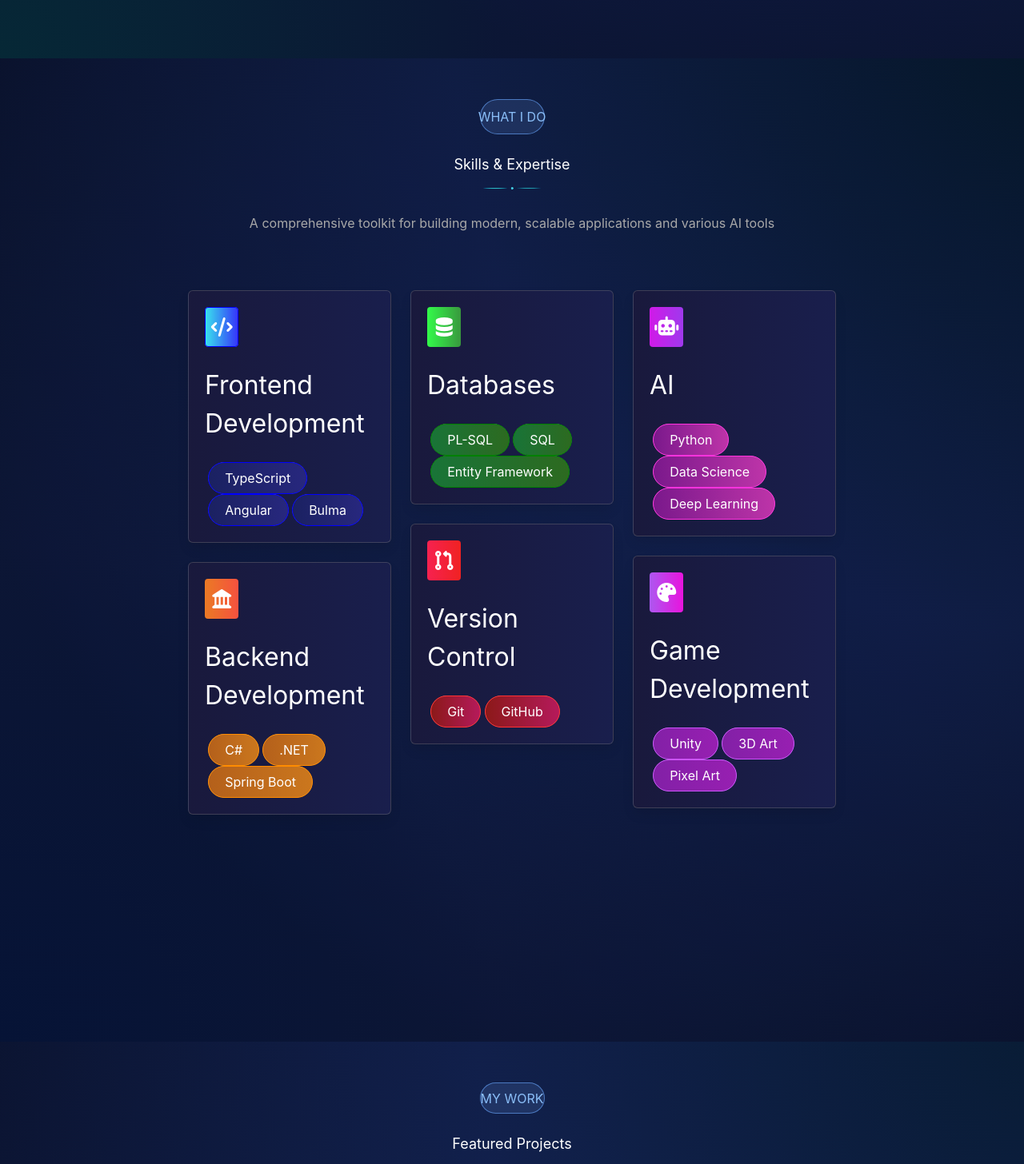
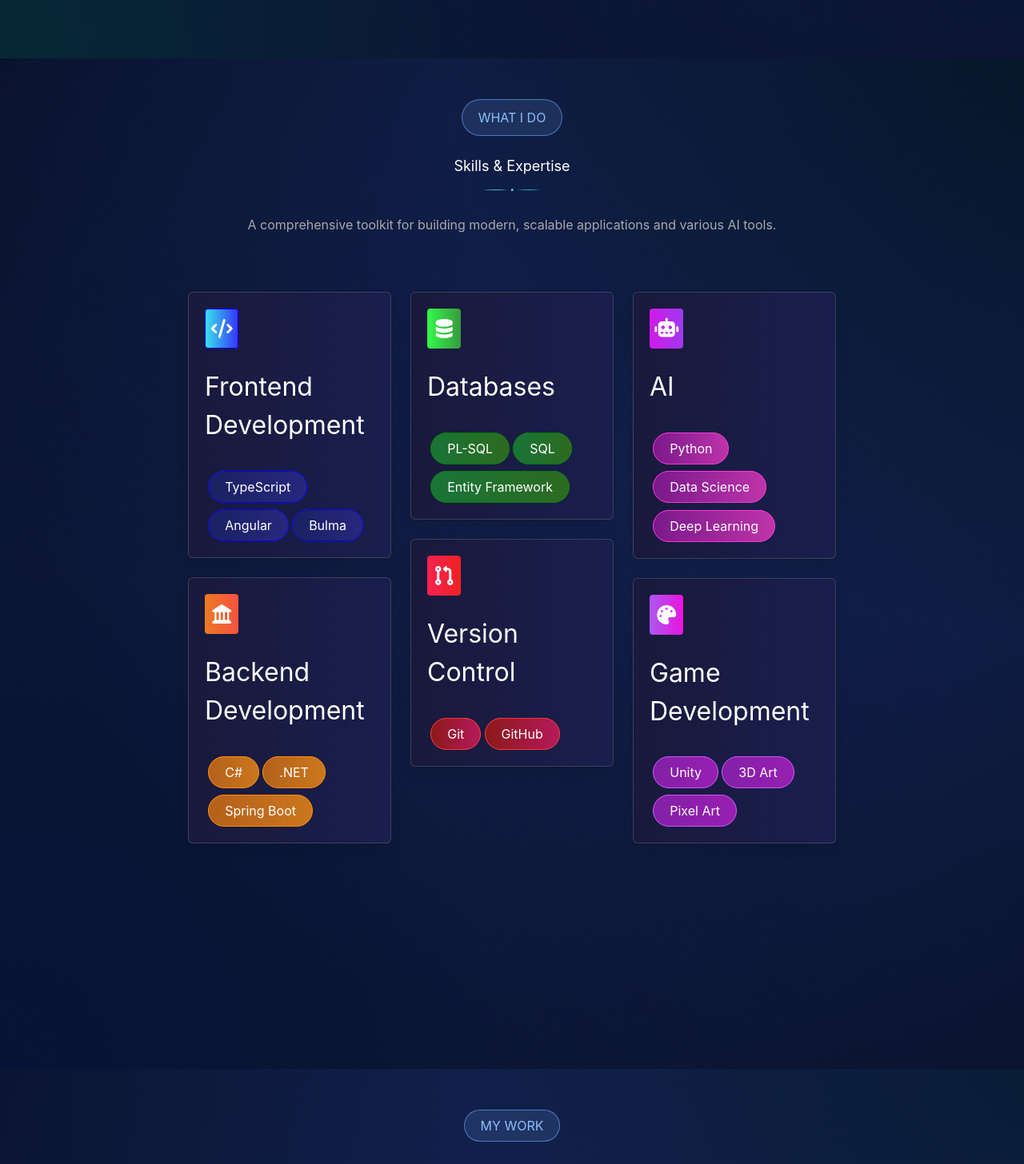
Before and after one commit to V3lu/Personal-Brand, an Angular app: page / in a window 1280 px wide. Shown: the part 2119-3575 px from the top of the page at 80% size. Built offline with nearby package versions, Linux system fonts and the light colour scheme.

Commit message:
Responsiveness fixes

```diff
--- a/src/app/about-me/about-me.component.css
+++ b/src/app/about-me/about-me.component.css
@@ -3,7 +3,7 @@
     color: oklch(0.79 0.1 251.78);
     border: 1px solid rgba(90, 143, 221, 0.77);
     background-color: rgba(127, 172, 255, 0.144);
-    width: 10%;
+    width: auto;
     height: 5%;
 }
 
@@ -52,7 +52,7 @@
 
 .icon{
   font-size: x-large;
-  padding-top: 28%;
+  padding-top: 7px;
 }
 
 #boxes{
--- a/src/app/my-work/my-work.component.css
+++ b/src/app/my-work/my-work.component.css
@@ -3,7 +3,7 @@
     color: oklch(0.79 0.1 251.78);
     border: 1px solid rgba(90, 143, 221, 0.77);
     background-color: rgba(127, 172, 255, 0.144);
-    width: 10%;
+    width: auto;
     height: 5%;
 }
 
@@ -49,12 +49,29 @@
   background-image: linear-gradient(to right, rgba(21, 10, 44, 0.903), rgba(4, 4, 65, 0.903));
   color: darkgray;
   border-radius: 5%;
+  border: 2px solid blue;
+  transition: 0.3s ease;
+}
 
+.card:hover{
+  transition: 0.3s ease;
+  border: 2px solid lightskyblue;
+  transform: scaleX(1.06) scaleY(1.06);
 }
 
 /* Ensure the image follows the card's rounded top corners */
 .card-image img {
-  border-top-left-radius: 5%;
-  border-top-right-radius: 5%;
+  border-top-left-radius: 7%;
+  border-top-right-radius: 7%;
   object-fit: cover; /* optional: ensures image fills the frame nicely */
 }
+
+.spani{
+  color: white;
+  transition: 0.3s ease;
+}
+
+.spani:hover{
+  color: lightskyblue;
+  transition: 0.3s ease;
+}
--- a/src/app/my-work/my-work.component.html
+++ b/src/app/my-work/my-work.component.html
@@ -8,7 +8,7 @@
         <button class="button is-rounded" id="whoami">MY WORK</button><br><br>
         <span style="color: white; font-size: large;">Featured Projects</span><br>
         <img src="assets/images/rect3.png" class="dots"><br><br>
-        <span style="color: darkgray;">Here are some of my works showcasing my skill and expertise</span>
+        <span style="color: darkgray;">Some of my works showcasing my skill and expertise.</span>
         <br><br><br><br>
         <div class="columns has-text-left">
           <div class="column">
@@ -18,12 +18,13 @@
                   <img
                     src="assets/images/orch.png"
                     alt="Placeholder image"
+                    id="orch"
                   />
                 </figure>
               </div>
               <div class="card-content">
                 <div class="content">
-                  <p class="title is-4">Orchard system</p>
+                  <p class="title is-4"><span class="spani">Orchard system</span></p>
                   Full-Stack Web Application with cryptocurrencies payments implemeneted.
                   <br /><br />
                   <span class="buttons"><button class="button is-rounded">Angular</button><button class="button is-rounded">.NET Web API</button><button class="button is-rounded">SQL</button><button class="button is-rounded">Web3</button></span>
@@ -36,14 +37,14 @@
               <div class="card-image">
                 <figure class="image is-4by3">
                   <img
-                    src="https://bulma.io/assets/images/placeholders/1280x960.png"
+                    src="assets/images/safin.png"
                     alt="Placeholder image"
                   />
                 </figure>
               </div>
               <div class="card-content">
                 <div class="content">
-                  <p class="title is-4">Unity 2D Hack and Slash game</p>
+                  <p class="title is-4"><span class="spani">Unity 2D Hack and Slash game</span></p>
                   Unannounced project of a proprietry 2D isometric Hack and Slash game made in Unity.
                   <br /><br />
                   <span class="buttons"><button class="button is-rounded">C#</button><button class="button is-rounded">Unity</button><button class="button is-rounded">Pixel Art</button></span>
@@ -56,14 +57,14 @@
               <div class="card-image">
                 <figure class="image is-4by3">
                   <img
-                    src="https://bulma.io/assets/images/placeholders/1280x960.png"
+                    src="assets/images/skew.png"
                     alt="Placeholder image"
                   />
                 </figure>
               </div>
               <div class="card-content">
                 <div class="content">
-                  <p class="title is-4">Statistics in Python</p>
+                  <p class="title is-4"><span class="spani">Statistics in Python</span></p>
                   Statistics, AI and Data Science expertise showcased in one project.
                   <br /><br />
                   <span class="buttons"><button class="button is-rounded">Python</button><button class="button is-rounded">AI</button><button class="button is-rounded">Data Science</button><button class="button is-rounded">Statistics</button></span>
--- a/src/app/skills/skills.component.css
+++ b/src/app/skills/skills.component.css
@@ -18,7 +18,7 @@
     color: oklch(0.79 0.1 251.78);
     border: 1px solid rgba(90, 143, 221, 0.77);
     background-color: rgba(127, 172, 255, 0.144);
-    width: 10%;
+    width: auto;
     height: 5%;
 }
 
@@ -182,6 +182,7 @@
 
 .frontend > button{
     margin-left: 2%;
+    margin-top: 4%;
     color: white;
     background-image: linear-gradient(to right, rgba(2, 9, 80, 0.903), rgba(16, 16, 112, 0.903));
     pointer-events: none;
@@ -191,6 +192,7 @@
 
 .backend > button{
     margin-left: 2%;
+    margin-top: 4%;
     color: white;
     background-image: linear-gradient(to right, rgba(172, 79, 2, 0.903), rgba(197, 104, 5, 0.903));
     pointer-events: none;
@@ -200,6 +202,7 @@
 
 .database > button{
     margin-left: 2%;
+    margin-top: 4%;
     color: white;
     background-image: linear-gradient(to right, rgba(0, 101, 34, 0.903), rgba(22, 90, 8, 0.903));
     pointer-events: none;
@@ -208,6 +211,7 @@
 
 .vc > button{
     margin-left: 2%;
+    margin-top: 4%;
     color: white;
     background-image: linear-gradient(to right, rgba(127, 0, 0, 0.903), rgba(173, 1, 73, 0.903));
     pointer-events: none;
@@ -216,6 +220,7 @@
 
 .AI > button{
     margin-left: 2%;
+    margin-top: 4%;
     color: white;
     background-image: linear-gradient(to right, rgba(108, 0, 127, 0.903), rgba(182, 30, 159, 0.903));
     pointer-events: none;
@@ -224,6 +229,7 @@
 
 .UX > button{
     margin-left: 2%;
+    margin-top: 4%;
     color: white;
     background-image: linear-gradient(to right, rgba(117, 8, 157, 0.903), rgba(140, 7, 169, 0.903));
     pointer-events: none;
--- a/src/app/skills/skills.component.html
+++ b/src/app/skills/skills.component.html
@@ -8,7 +8,7 @@
         <button class="button is-rounded" id="whoami">WHAT I DO</button><br><br>
         <span style="color: white; font-size: large;">Skills & Expertise</span><br>
         <img src="assets/images/rect3.png" class="dots"><br><br>
-        <span style="color: darkgray;">A comprehensive toolkit for building modern, scalable applications and various AI tools</span>
+        <span style="color: darkgray;">A comprehensive toolkit for building modern, scalable applications and various AI tools.</span>
         <br><br><br><br>
         <div class="columns">
           <div class="column">
```
Also changed, not shown: src/assets/images/safin.png (added), src/assets/images/skew.png (added).
